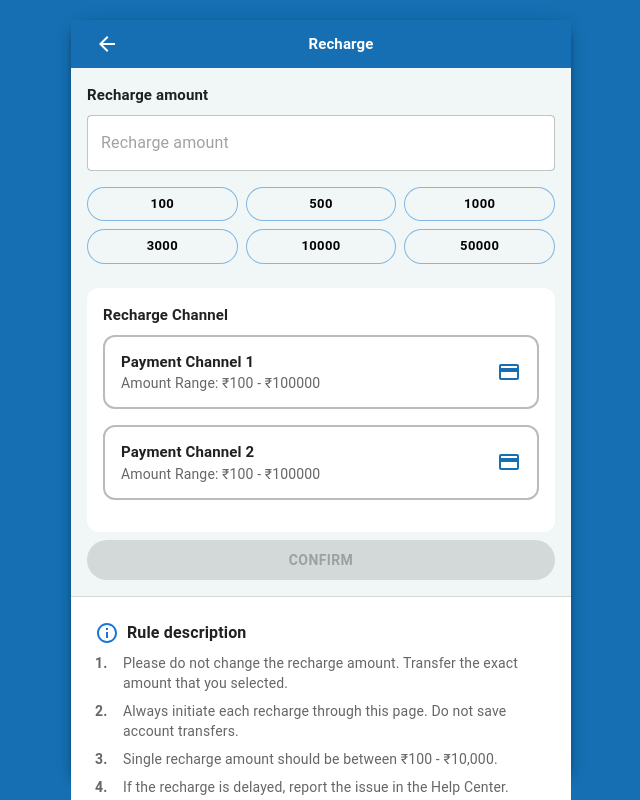
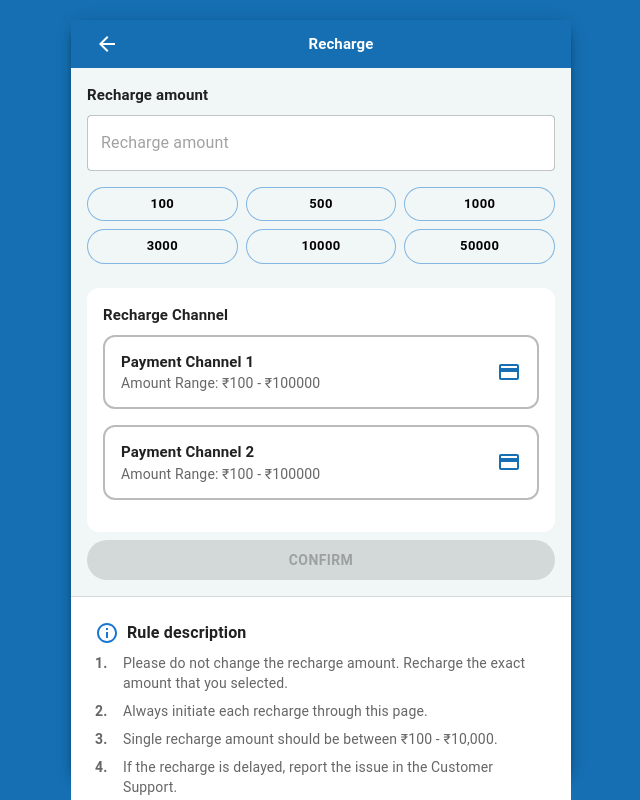
Before and after one commit to shubham1060/paynest-frontend, a React (Vite) app: page /recharge in a window 1280 px wide. Shown: the whole page, without its empty margins (319-959 px from the left). Built offline with nearby package versions, Linux system fonts and the light colour scheme; no server answers.

Commit message:
daily amount changes

```diff
--- a/src/components/Account.jsx
+++ b/src/components/Account.jsx
@@ -68,6 +68,9 @@ const Account = () => {
         console.error("Error fetching user profile:", err);
         showAlert("Failed to load user profile. Please try again", "error");
         // alert("Failed to fetch user profile. Please try again.");
+        sessionStorage.clear();
+        setUser(null);
+        window.location.reload();
         navigate("/"); // Redirect on failure
       } finally {
         setLoading(false);
@@ -326,7 +329,6 @@ const Account = () => {
           onLogout={() => {
             // Your logout logic here
             sessionStorage.clear();
-            sessionStorage.clear();
             setUser(null);
             window.location.reload();
             navigate("/");
--- a/src/components/AmountEarned.jsx
+++ b/src/components/AmountEarned.jsx
@@ -30,7 +30,7 @@ const EarningCard = ({ record }) => (
         <CardContent>
             <MoneyLine label="Earning Amount" amount={record.amountReceived} />
             <InfoLine label="Product Name" value={record.productName} />
-            <InfoLine label="Payout Date" value={record.date} />
+            <InfoLine label="Payout Date" value={new Date(record.date).toLocaleString()} />
             <InfoLine label="Status" value="Credited" />
         </CardContent>
     </Card>
--- a/src/components/BankAccountPopup.jsx
+++ b/src/components/BankAccountPopup.jsx
@@ -64,8 +64,8 @@ const BankAccountPopup = ({ open, onClose }) => {
           <Box sx={{ color: "#555", fontSize: "14px" }}>
             {[
               "Your earnings withdrawals will be transferred to the linked bank account. Ensure your details are correct.",
-      "To modify your withdrawal bank account, you must provide an SMS verification code.",
-      "If you can't receive the SMS verification code, contact our support team.",
+              "You can not modify your withdrawal bank account details, Add a new bank account to change your withdrawal method.",
+              "You can link multiple bank accounts, but only one can be used for withdrawals at a time.",
             ].map((rule, index) => (
               <Box key={index} sx={{ display: "flex", alignItems: "flex-start", mt: index === 0 ? 0 : 1 }}>
                 <Typography variant="body2" sx={{ minWidth: "20px", fontWeight: 600 }}>
@@ -78,7 +78,6 @@ const BankAccountPopup = ({ open, onClose }) => {
             ))}
           </Box>
         </Box>
-
       </DialogContent>
     </Dialog>
   );
--- a/src/components/NewRechargePage.jsx
+++ b/src/components/NewRechargePage.jsx
@@ -77,10 +77,10 @@ const NewRechargePage = () => {
             // Show success alert
             showAlert("Recharge amount will be credited in 5-10 minutes.", "success");
 
-            // Delay navigation to account page by 2 seconds
+            // Delay navigation to account page by 3 seconds
             setTimeout(() => {
               navigate("/account"); // Adjust to the correct account page route
-            }, 3000); // 2000 milliseconds = 2 seconds
+            }, 3000); // 3000 milliseconds = 3 seconds
           } else {
             // Handle unexpected response
             showAlert("An error occurred. Please try again later.", "error");
--- a/src/components/OtpPopup.jsx
+++ b/src/components/OtpPopup.jsx
@@ -63,7 +63,7 @@ const OtpPopup = ({
           fullWidth
           value={smsCode}
           onChange={(e) => setSmsCode(e.target.value)}
-          label="SMS Verification Code"
+          label="SMS Verify Code"
           InputProps={{
             endAdornment: (
               <InputAdornment position="end">
--- a/src/components/Plandata.jsx
+++ b/src/components/Plandata.jsx
@@ -33,10 +33,10 @@ export const investmentData = [
       {
         title: "Daily income A",
         investAmount: "₹ 300",
-        totalEarnings: "₹ 900",
+        totalEarnings: "₹ 1500",
         productCode: "DA",
         returnPeriod: "30 Day",
-        periodicReturn: "₹ 30",
+        periodicReturn: "₹ 50",
         earningChances: "0 / 30",
         buttonText: "Invest Now >",
         buttonColor: "#3babd9",
@@ -60,10 +60,10 @@ export const investmentData = [
       {
         title: "Daily income B",
         investAmount: "₹ 800",
-        totalEarnings: "₹ 2400",
+        totalEarnings: "₹ 3450",
         productCode: "DB",
         returnPeriod: "30 Day",
-        periodicReturn: "₹ 80",
+        periodicReturn: "₹ 115",
         earningChances: "0 / 30",
         buttonText: "Invest Now >",
         buttonColor: "#3babd9",
--- a/src/components/RechargePage.jsx
+++ b/src/components/RechargePage.jsx
@@ -243,12 +243,12 @@ const RechargePage = () => {
           </Typography>
           <Box sx={{ color: "#666", fontSize: "14px" }}>
             {[
-              "Please do not change the recharge amount. Transfer the exact amount that you selected.",
-              "Always initiate each recharge through this page. Do not save account transfers.",
+              "Please do not change the recharge amount. Recharge the exact amount that you selected.",
+              "Always initiate each recharge through this page.",
               "Single recharge amount should be between ₹100 - ₹10,000.",
-              "If the recharge is delayed, report the issue in the Help Center.",
+              "If the recharge is delayed, report the issue in the Customer Support.",
               "Due to high traffic, recharge may fail. Please try again.",
-              "After a successful transfer, enter the correct UTR (12 digits).",
+              "After a successful transfer, enter the correct UTR / Transaction Id (12 digits).",
             ].map((rule, index) => (
               <Box key={index} sx={{ display: "flex", alignItems: "flex-start", mt: index === 0 ? 0 : 1 }}>
                 <Typography variant="body2" sx={{ minWidth: "20px", fontWeight: 600 }}>{index + 1}.</Typography>
```
Lines whose indentation alone changed are shown as unchanged.
